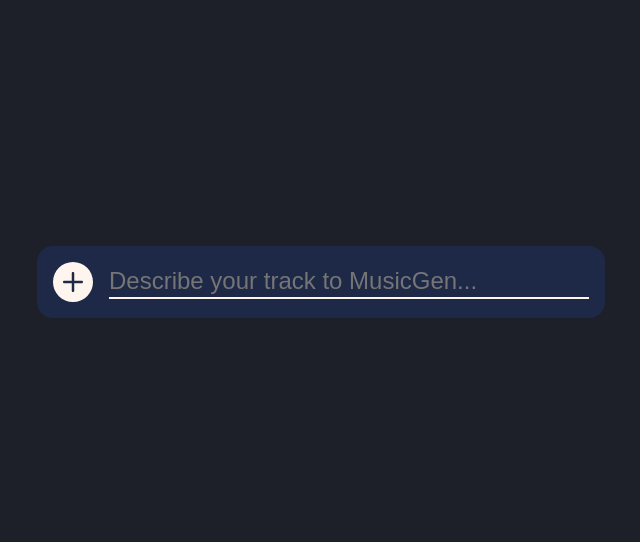
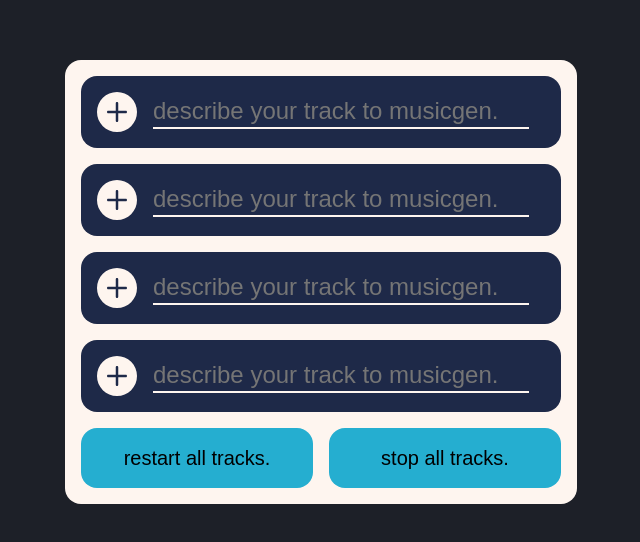
Before and after one commit to jasmine-dragons/tempo, a Next.js app in the folder client/: page /musicgen in a window 1280 px wide. Shown: the part 118-660 px from the top of the page, without its empty margins (319-959 px from the left). Built offline with nearby package versions, Linux system fonts and the light colour scheme.

Commit message:
Studio controls

```diff
--- a/client/src/app/musicgen/page.tsx
+++ b/client/src/app/musicgen/page.tsx
@@ -1,16 +1,12 @@
 "use client";
-import GenerativeAudio from "@/components/GenerativeAudio";
+import Studio from "@/components/Studio";
 import { useState } from "react";
 
 export default function MusicGen() {
-  const [input, setInput] = useState("");
-  const [output, setOutput] = useState("");
-
-  const handleSubmit = () => {};
 
   return (
     <main>
-      <GenerativeAudio />
+      <Studio />
     </main>
   );
 }
--- a/client/src/components/GenerativeAudio/index.tsx
+++ b/client/src/components/GenerativeAudio/index.tsx
@@ -4,6 +4,7 @@
 import Loading from "../Loading";
 import { generateMusic } from "@/api/musicGen";
 import Typography from "../Typography";
+import { AudioProps } from "../Studio";
 
 type State = "blank" | "loading" | "complete";
 interface ActionProps {
@@ -11,6 +12,8 @@
   progress: number;
   file: Blob | null;
   handleSubmit: FormEventHandler<HTMLFormElement>;
+  stop: boolean;
+  restart: boolean;
 }
 
 const NewButton = ({handleSubmit}: {handleSubmit: FormEventHandler<HTMLFormElement>}) => {
@@ -32,8 +35,10 @@
       );
 }
 
-const PlayButton = ({file}: {file:Blob | null}) => {
+const PlayButton = ({file, stop, restart}: {file: Blob | null, stop: boolean, restart: boolean}) => {
     const [playing, setPlaying] = useState<boolean>(false);
+    const stopMount = useRef<boolean>(false);
+    const restartMount = useRef<boolean>(false);
     const audio = useMemo(() => {
         if (file !== null){
             const url = window.URL.createObjectURL(file)
@@ -42,6 +47,25 @@
             return a;
         }
     }, [])
+
+    useEffect(() => {
+      if (stopMount.current) {
+        audio?.pause();
+        setPlaying(false)
+      } else {
+        stopMount.current = true;
+      }
+    }, [stop])
+
+    useEffect(() => {
+      if (audio && restartMount.current) {
+          audio.currentTime = 0;
+          audio.play();
+          setPlaying(true)
+      } else {
+        restartMount.current = true;
+      }
+    }, [restart])
 
 
     return (
@@ -68,18 +92,23 @@
       );
 }
 
-const ActionButton = ({ state, file, handleSubmit }: ActionProps) => {
+const ActionButton = ({ state, file, handleSubmit, stop, restart }: ActionProps) => {
   switch (state) {
     case "blank":
       return <NewButton handleSubmit={handleSubmit}/>
     case "loading":
       return <Loading className={styles.loading} />;
     case "complete":
-      return <PlayButton file={file} />
+      return <PlayButton file={file} stop={stop} restart={restart} />
   }
 };
 
-const GenerativeAudio = () => {
+interface GenerativeAudioProps {
+    stop: boolean;
+    restart: boolean;
+}
+
+const GenerativeAudio = ({stop, restart}: GenerativeAudioProps) => {
   const [prompt, setPrompt] = useState<string>("");
   const [loading, setLoading] = useState<boolean>(false);
   const [file, setFile] = useState<Blob | null>(null);
@@ -88,7 +117,7 @@
   let state: State = "blank";
   if (loading) {
     state = "loading";
-  } else if (file) {
+  } else if (file !== null) {
     state = "complete";
   }
 
@@ -107,6 +136,8 @@
         handleSubmit={handleSubmit}
         progress={progress.current}
         file={file}
+        stop={stop}
+        restart={restart}
       />
       {state === "blank" ? (
         <form onSubmit={handleSubmit}>
@@ -115,11 +146,11 @@
             value={prompt}
             onChange={(e) => setPrompt(e.target.value)}
             className={styles.input}
-            placeholder="Describe your track to MusicGen..."
+            placeholder="describe your track to musicgen."
           />
         </form>
       ) : (
-        <Typography variant="subheader">{prompt}</Typography>
+        <Typography variant="subheader" className={styles.prompt}>{prompt}</Typography>
       )}
     </div>
   );
--- a/client/src/components/GenerativeAudio/style.module.scss
+++ b/client/src/components/GenerativeAudio/style.module.scss
@@ -8,6 +8,7 @@
   flex-direction: row;
   gap: 1rem;
   align-items: center;
+  width: 30rem;
 
   .input {
     background: none;
@@ -15,7 +16,7 @@
     border-bottom: 2px solid vars.$white;
     font-size: 1.5rem;
     line-height: 2rem;
-    min-width: 30rem;
+    width: calc(30rem - 40px - 4rem);
 
     &:focus {
       outline: 0;
@@ -37,3 +38,8 @@
   border: 8px solid #f3f3f3 !important;
   border-top: 8px solid #3498db !important;
 }
+
+.prompt {
+    font-size: 1.5rem !important;
+    line-height: 2rem !important;
+}
--- /dev/null
+++ b/client/src/components/Studio/index.tsx
@@ -0,0 +1,29 @@
+import { useState } from "react"
+import GenerativeAudio from "../GenerativeAudio"
+import styles from './style.module.scss'
+import Typography from "../Typography";
+
+export interface AudioProps {
+    prompt: string;
+    loading: boolean;
+    file: Blob | null;
+}
+
+const Studio = () => {
+    const [stop, setStop] = useState<boolean>(false);
+    const [restart, setRestart] = useState<boolean>(false);
+
+    return <div className={styles.container}>
+        <GenerativeAudio stop={stop} restart={restart} />
+        <GenerativeAudio stop={stop} restart={restart} />
+        <GenerativeAudio stop={stop} restart={restart} />
+        <GenerativeAudio stop={stop} restart={restart} />
+        <div className={styles.buttons}>
+        <button onClick={() => setRestart(r => !r)} className={styles.button}><Typography variant="body">
+            restart all tracks.</Typography></button>
+        <button onClick={() => setStop(r => !r)} className={styles.button}><Typography variant="body">
+            stop all tracks.</Typography></button></div>
+    </div>
+}
+
+export default Studio
--- /dev/null
+++ b/client/src/components/Studio/style.module.scss
@@ -0,0 +1,23 @@
+@use "src/styles/vars.scss" as vars;
+
+.container {
+    display: grid;
+    grid-template-columns: 1fr;
+    grid-gap: 1rem;
+    background-color: vars.$white;
+    padding: 1rem;
+    border-radius: 1rem;
+}
+
+.buttons {
+    display: grid;
+    grid-template-columns: 1fr 1fr;
+    gap: 1rem;
+
+    .button {
+        padding: 1rem;
+        border-radius: 1rem;
+        border: 0;
+        background-color: vars.$blue;
+    }
+}
```
